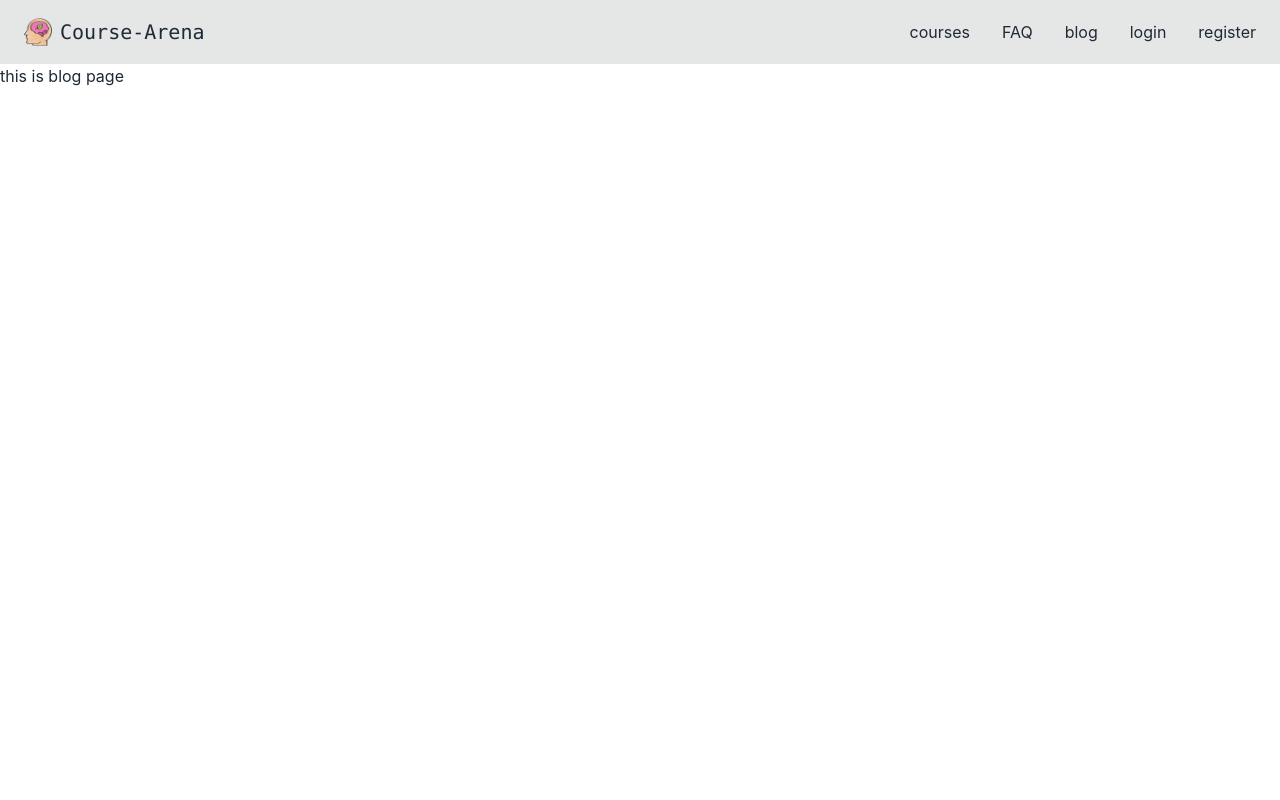
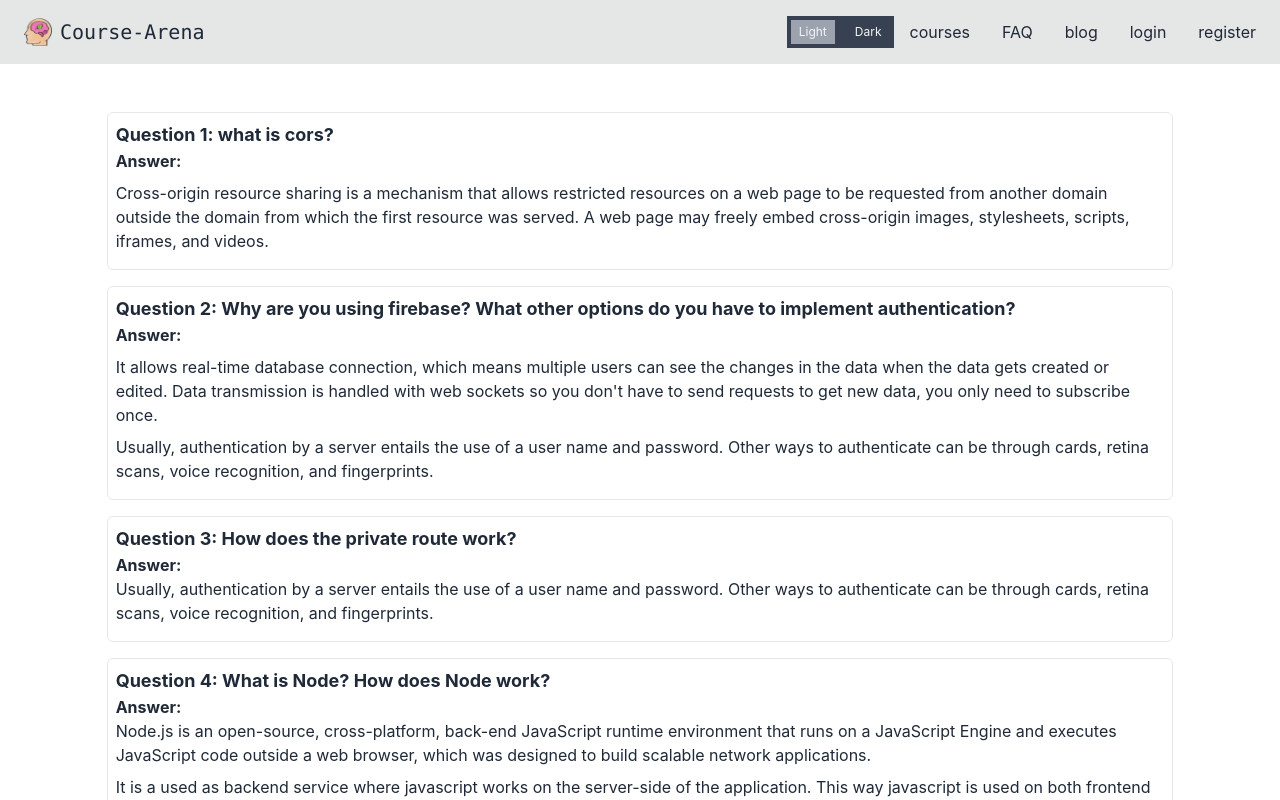
Before and after one commit to saadi001/Course-arena-client, a React (Create React App) app: page /blog in a window 1280 px wide. Built offline with nearby package versions, Linux system fonts and the light colour scheme; no server answers.

Commit message:
toogle button added

```diff
--- a/src/contexts/AuthProvider/Authprovider.js
+++ b/src/contexts/AuthProvider/Authprovider.js
@@ -1,6 +1,6 @@
 import React, { useEffect, useState } from 'react';
 import { createContext } from "react";
-import {createUserWithEmailAndPassword, getAuth, GithubAuthProvider, GoogleAuthProvider, onAuthStateChanged, sendEmailVerification, signInWithEmailAndPassword, signInWithPopup, signOut, updateProfile} from 'firebase/auth';
+import {createUserWithEmailAndPassword, getAuth, GithubAuthProvider, GoogleAuthProvider, onAuthStateChanged, signInWithEmailAndPassword, signInWithPopup, signOut, updateProfile} from 'firebase/auth';
 import app from "../../firebase/firebase.config";
 
 export const AuthContext = createContext();
--- a/src/layout/Main.js
+++ b/src/layout/Main.js
@@ -1,14 +1,13 @@
 import React, { useContext } from 'react';
 import { Link, Outlet } from 'react-router-dom';
 import { AuthContext } from '../contexts/AuthProvider/Authprovider';
-// import Footer from '../pages/footer/Footer';
 import image from '../images/logo.png'
 
 
 const Main = () => {
      const { user, logOut } = useContext(AuthContext);
 
-     const userLogout = () =>{
+     const userLogout = () => {
           logOut();
 
      }
@@ -26,17 +25,26 @@ const Main = () => {
                          </div>
                          <div className="flex-1 px-2 mx-2 cursor-pointer">
                               <img className='h-7 mr-2' src={image} alt="" />
-                              <Link to='/' className='text-xl font-mono'>Course-Arena</Link></div>
+                              <Link to='/' className='text-xl font-mono'>Course-Arena</Link>
+                         </div>
                          <div className="flex-none hidden md:block">
                               <ul className="menu menu-horizontal flex items-center">
-
+                                   <li><label for="Toggle4" className="inline-flex items-center p-1 cursor-pointer bg-gray-700 text-gray-100">
+                                        <input id="Toggle4" type="checkbox" className="hidden peer" />
+                                        <span className="px-2 py-1 bg-gray-400 peer-checked:bg-gray-700 text-xs">Light</span>
+                                        <span className="px-2 py-1 bg-gray-700 peer-checked:bg-teal-600 text-xs">Dark</span>
+                                   </label></li>
                                    <li><Link to='/course'>courses</Link></li>
                                    <li><Link to='/faq'>FAQ</Link></li>
                                    <li><Link to='/blog'>blog</Link></li>
                                    {
                                         user?.uid ?
-                                             <span className='flex'><img className='h-7 mr-2 rounded-[50%]' src={user.photoURL} alt="" />
-                                             <button onClick={userLogout} className='bg-teal-500 rounded px-2 mx-2'>sign out</button></span> :
+                                             <div className='flex items-center'>
+                                                  <div className='tooltip tooltip-bottom' data-tip={user.displayName}>
+                                                       <img className=' h-7 mr-2 rounded-[50%]' src={user.photoURL} alt="" />
+                                                  </div>
+                                                  <button onClick={userLogout} className='bg-teal-500 rounded px-2 py-1 mx-2'>sign out</button>
+                                             </div> :
                                              <><li><Link to='/login'>login</Link></li>
                                                   <li><Link to='/register'>register</Link></li>
                                              </>
@@ -59,13 +67,22 @@ const Main = () => {
                          <li><Link to='/blog'>blog</Link></li>
                          {
                               user?.uid ?
-                                             <span className='flex'><img className='h-7 mr-2 rounded-[50%]' src={user.photoURL} alt="" />
-                                             <button onClick={userLogout} className='bg-teal-500 rounded px-2 mx-2'>sign out</button></span> :
+                                   <span className='flex flex-col ml-2'><img className='h-7 w-7 mr-2 rounded-[50%]' src={user.photoURL} alt="" />
+                                        <button onClick={userLogout} className='bg-teal-500 rounded p-1 mt-2 w-1/2'>sign out</button></span> :
                                    <><li><Link to='/login'>login</Link></li>
                                         <li><Link to='/register'>register</Link></li>
                                    </>
                          }
+                         <div>
+                         <li className='w-2/5 ml-2'><label for="Toggle" className="inline-flex items-center p-1 cursor-pointer bg-gray-700 text-gray-100">
+                                        <input id="Toggle" type="checkbox" className="hidden peer" />
+                                        <span className="px-2 py-1 bg-gray-400 peer-checked:bg-gray-700 text-xs">DAY</span>
+                                        <span className="px-2 py-1 bg-gray-700 peer-checked:bg-teal-600 text-xs">NIGHT</span>
+                                   </label></li>
+                         </div>
+
                     </ul>
+
 
                </div>
           </div>
--- a/src/pages/Blog/Blog.js
+++ b/src/pages/Blog/Blog.js
@@ -2,9 +2,34 @@ import React from 'react';
 
 const Blog = () => {
      return (
-          <div>
-               this is blog page
+          <div className='max-w-[1366px] mx-auto mt-8 mb-10'>
+          <div className='w-5/6 mx-auto'>
+               <div className='my-4 border p-2 rounded-md hover:shadow-md hover:border-cyan-300'>
+                    <h3 className='text-lg font-bold'>Question 1: what is cors?</h3>
+                    <p className='mb-2'><span className='font-bold'>Answer:</span> </p>
+                    <p className='mb-2'>Cross-origin resource sharing is a mechanism that allows restricted resources on a web page to be requested from another domain outside the domain from which the first resource was served. A web page may freely embed cross-origin images, stylesheets, scripts, iframes, and videos.</p>
+
+               </div>
+               <div className='my-4 border p-2 rounded-md hover:shadow-md hover:border-cyan-300'>
+                    <h3 className='text-lg font-bold'>Question 2:  Why are you using firebase? What other options do you have to implement authentication?</h3>
+                    <p className='mb-2'><span className='font-bold'>Answer:</span> </p>
+                    <p className='mb-2'>It allows real-time database connection, which means multiple users can see the changes in the data when the data gets created or edited. Data transmission is handled with web sockets so you don't have to send requests to get new data, you only need to subscribe once.</p>
+                    <p className='mb-2'>Usually, authentication by a server entails the use of a user name and password. Other ways to authenticate can be through cards, retina scans, voice recognition, and fingerprints.</p>
+               </div>
+               <div className='my-4 border p-2 rounded-md hover:shadow-md hover:border-cyan-300'>
+                    <h3 className='text-lg font-bold'>Question 3: How does the private route work?</h3>
+                    <p><span className='font-bold'>Answer:</span></p>
+                    <p className='mb-2'>Usually, authentication by a server entails the use of a user name and password. Other ways to authenticate can be through cards, retina scans, voice recognition, and fingerprints.</p>
+               </div>
+               <div className='my-4 border p-2 rounded-md hover:shadow-md hover:border-cyan-300'>
+                    <h3 className='text-lg font-bold'>Question 4:  What is Node? How does Node work?</h3>
+                    <p><span className='font-bold'>Answer:</span></p>
+                    <p className='mb-2'>Node.js is an open-source, cross-platform, back-end JavaScript runtime environment that runs on a JavaScript Engine and executes JavaScript code outside a web browser, which was designed to build scalable network applications.</p>
+                    <p className='mb-2'>It is a used as backend service where javascript works on the server-side of the application. This way javascript is used on both frontend and backend. Node. js runs on chrome v8 engine which converts javascript code into machine code, it is highly scalable, lightweight, fast, and data-intensive.</p>
+               </div>
+
           </div>
+     </div>
      );
 };
 
--- a/src/pages/Checkout/Checkout.js
+++ b/src/pages/Checkout/Checkout.js
@@ -18,7 +18,7 @@ const Checkout = () => {
                          <div className=' col-span-2'>
                               <p className='text-2xl font-semibold mb-2'>{title}</p>
                               <p className='font-semibold'>Author: {author.name}</p>
-                              <p className='text-slate-500'>Ratings: {rating.number}</p>
+                              <p className='text-slate-500 text-sm'>Ratings: {rating.number}</p>
                               <p className='text-slate-700 text-sm mt-3'>Published: {author.published_date}</p>
                          </div>
                     </div>
@@ -39,7 +39,7 @@ const Checkout = () => {
                          </div>
                          <div className='mt-3'>
                               <p className='text-slate-500 text-sm'>price:</p>
-                              <p className='font-semibold'>{price}</p>
+                              <p className='font-semibold'>${price}</p>
                          </div>
                          <div>
                               <p className='mt-2 text-sm text-slate-500'>card number:</p>
```
Also changed, not shown: src/pages/Faq/Faq.js (+35 -2 lines). Lines whose indentation alone changed are shown as unchanged.
